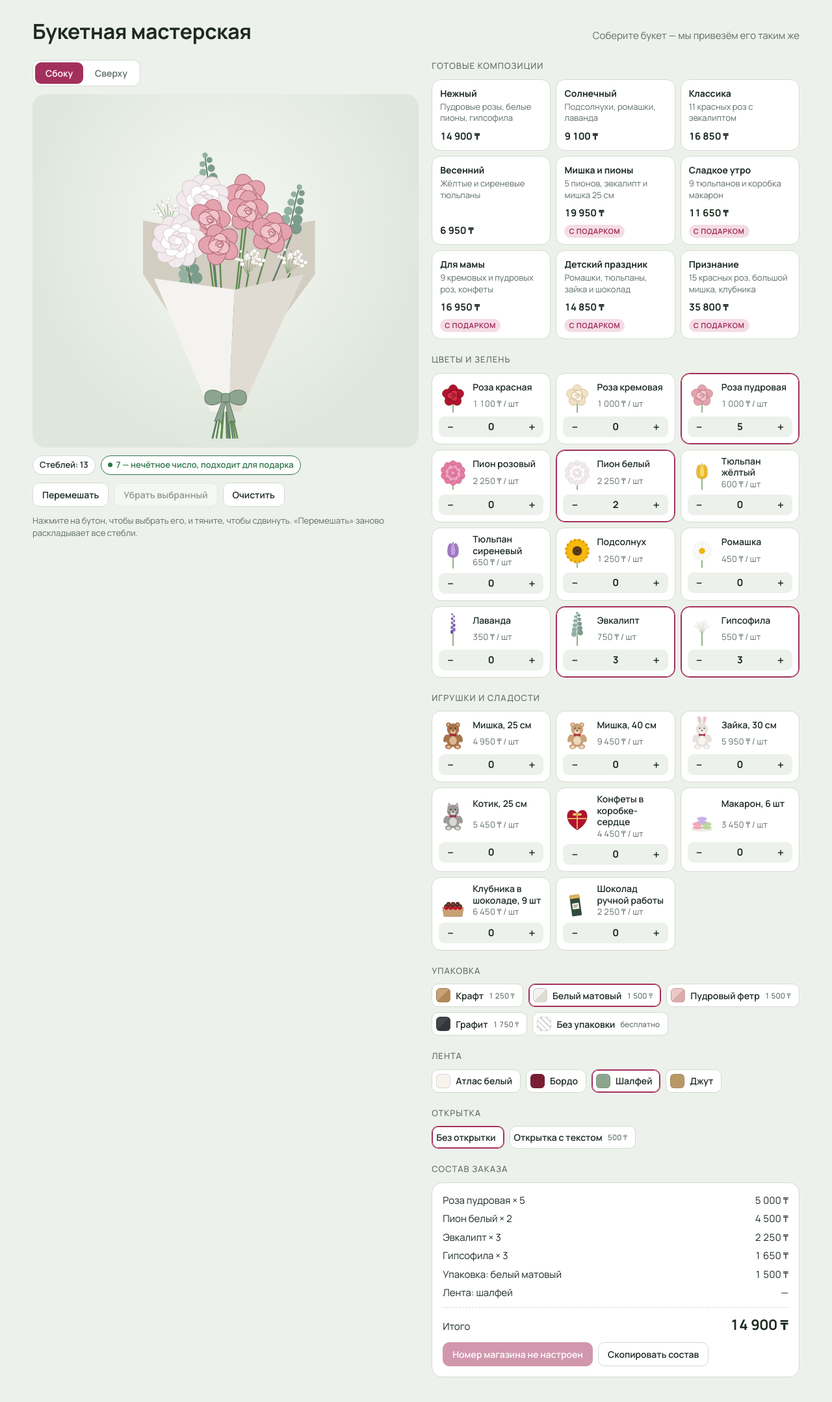
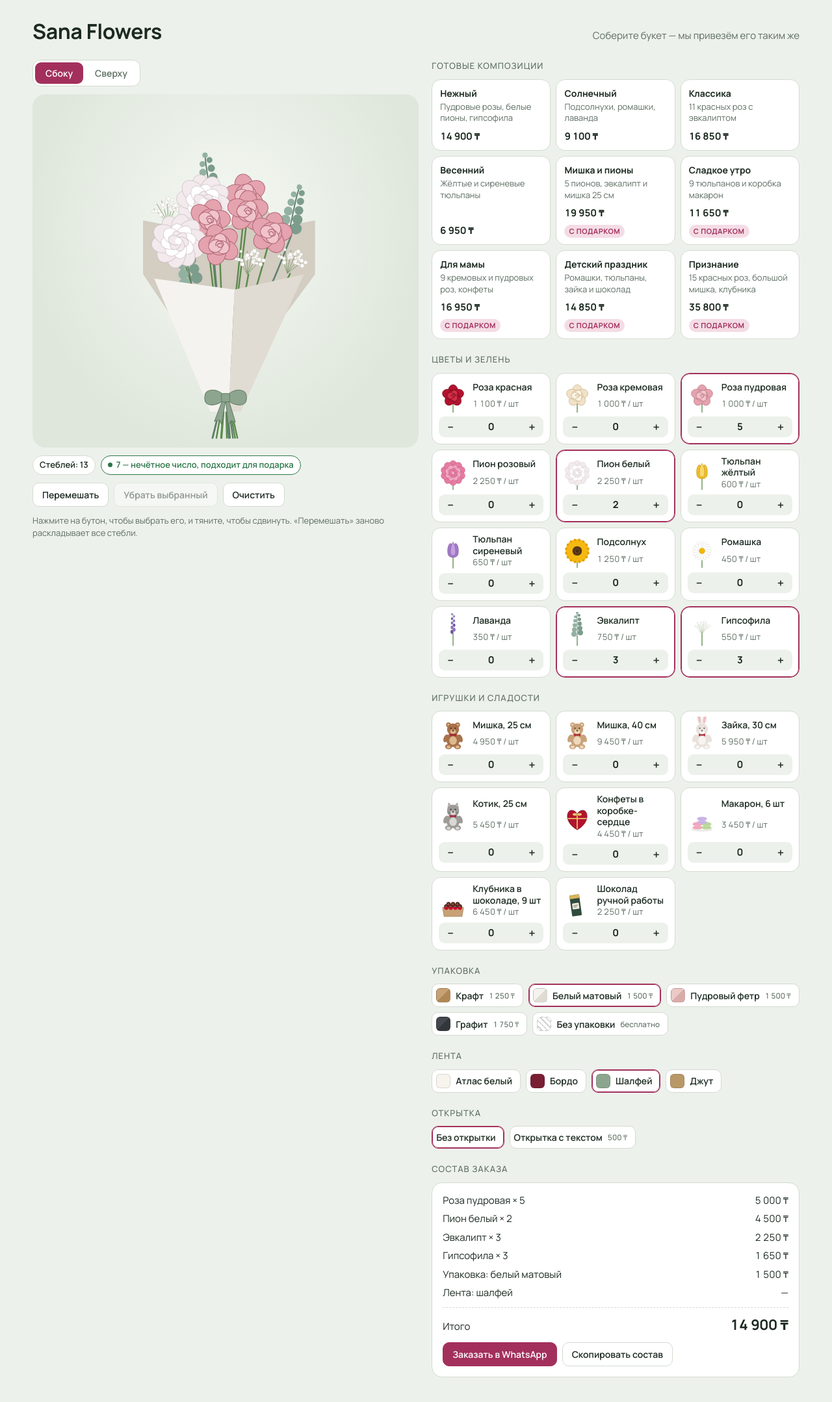
Before and after one commit to Shredder-Industry/bouquet-constructor, a website: page index.html in a window 1280 px wide. Shown: the whole page at 65% size. Drawn offline with Linux system fonts and the light colour scheme; a web font is replaced by a local one.

Commit message:
feat: configure Sana Flowers shop name and WhatsApp number

```diff
--- a/index.html
+++ b/index.html
@@ -3,7 +3,7 @@
 <head>
 <meta charset="utf-8">
 <meta name="viewport" content="width=device-width, initial-scale=1, viewport-fit=cover">
-<title>Букетная мастерская</title>
+<title>Sana Flowers</title>
 <meta name="claude:viewport-fit-sides" content="cover">
 <link rel="preconnect" href="https://fonts.googleapis.com">
 <link rel="preconnect" href="https://fonts.gstatic.com" crossorigin>
@@ -135,7 +135,7 @@ a.btn.primary{color:var(--accent-ink)}
 
 <div class="wrap">
   <header>
-    <h1>Букетная <span>мастерская</span></h1>
+    <h1>Sana Flowers</h1>
     <p class="lede">Добавляйте цветы справа, перетаскивайте бутоны на макете, выбирайте упаковку и ленту. Состав и цена считаются сразу.</p>
   </header>
 
--- a/js/shop.js
+++ b/js/shop.js
@@ -2,10 +2,10 @@
    Prices below are placeholders until the pilot shop sends its price list. Classic script, see js/order.js. */
 
 const SHOP = {
-  id: 'demo', // part of the localStorage key
-  name: 'Букетная мастерская',
+  id: 'sana-flowers', // part of the localStorage key
+  name: 'Sana Flowers',
   tagline: 'Соберите букет — мы привезём его таким же',
-  whatsapp: '', // any format: +7 701 123-45-67, 8 701 1234567, 77011234567
+  whatsapp: '87067021665', // any format: +7 701 123-45-67, 8 701 1234567, 77011234567
   currency: '₸',
   flowers: {
     rose_red: 1100, rose_cream: 1000, rose_powder: 1000,
```
Also changed, not shown: README.md.
